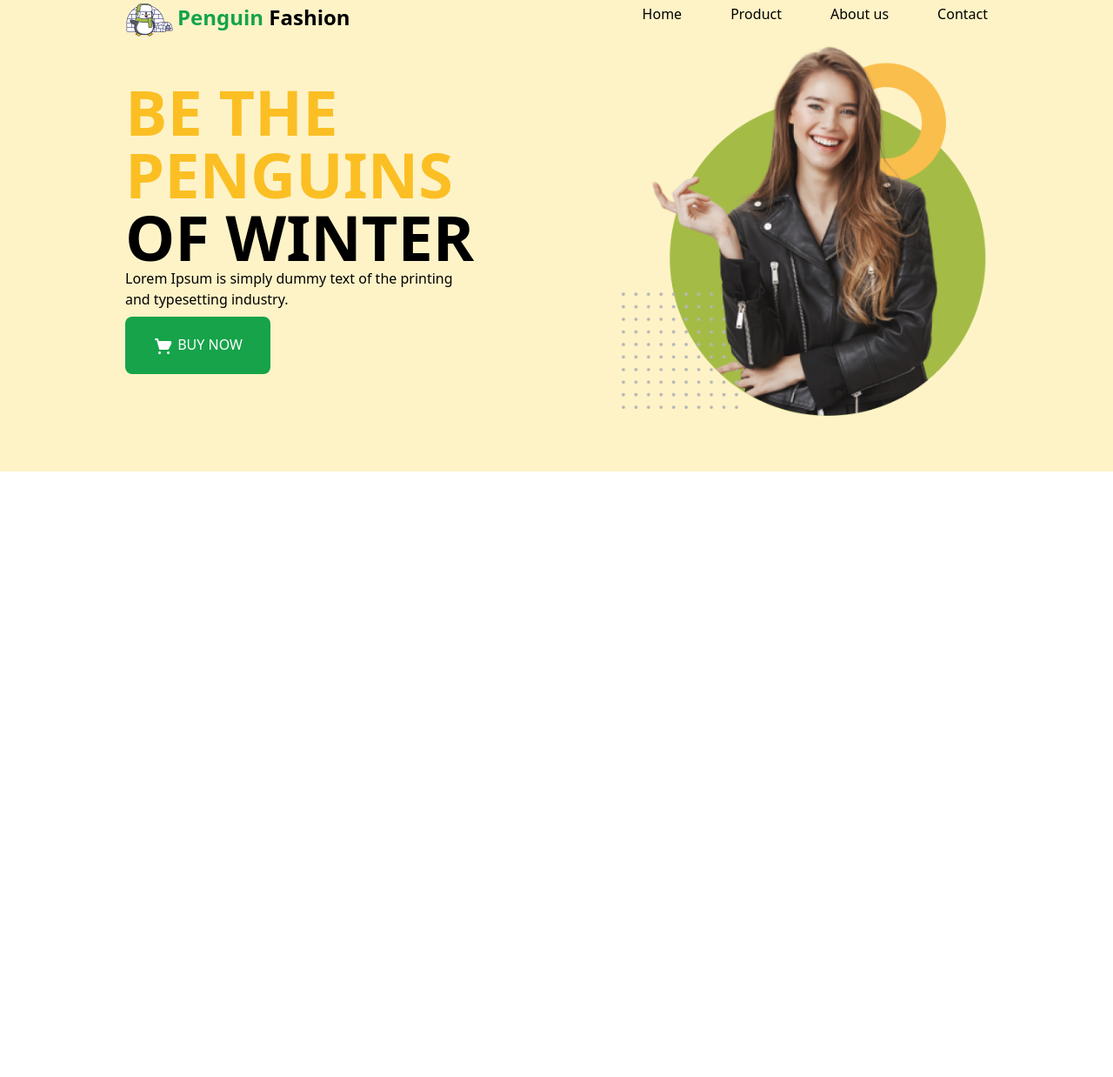
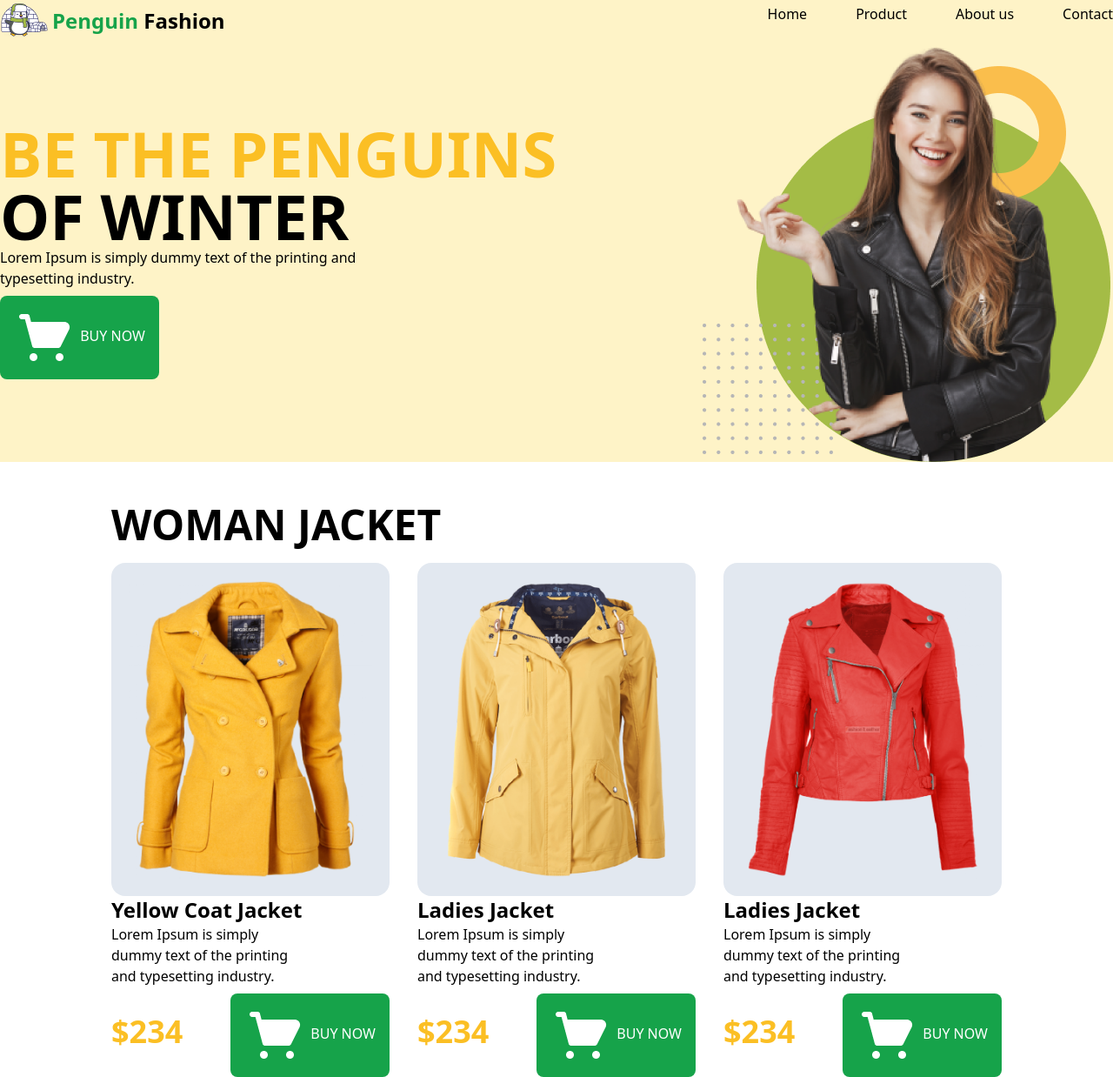
Before and after one commit to nahidraz23/penguin-fashion, a plain HTML site: page index.html in a window 1280 px wide. Shown: the part 44-1282 px from the top of the page at 87% size. Before the commit the page ends 800 px from the top, so only its background shows below. Drawn offline with nearby package versions, Linux system fonts and the light colour scheme.

Commit message:
header section done with very low responsive and woman jacket section done with responsive

```diff
--- a/index.html
+++ b/index.html
@@ -7,9 +7,9 @@
     <title>Penguin Fashion</title>
 </head>
 <body>
-    <header class="bg-amber-100 px-36">
-        <nav class="flex justify-between pt-12">
-            <div class="flex">
+    <header class="bg-amber-100">
+        <nav class="flex justify-between pt-12 flex-col lg:flex-row">
+            <div class="flex items-center justify-center">
                 <img src="./icons/penguin.png" alt="">
                 <h1 class="text-2xl font-bold ml-1"><span class="text-green-600">Penguin</span> Fashion</h1>
             </div>
@@ -22,25 +22,70 @@
                 </ul>
             </div>
         </nav>
-        <div class="flex justify-between items-center pb-16">
+        <div class="flex flex-col lg:flex-row justify-between items-center">
             <div>
-                <h1 class="text-black text-7xl uppercase font-extrabold"><span class="text-amber-400">Be the Penguins</span><br>
+                <h1 class="text-black text-3xl lg:text-7xl uppercase font-extrabold"><span class="text-amber-400">Be the Penguins</span><br>
                     of Winter</h1>
-                <p class="w-2/3">Lorem Ipsum is simply dummy text of the printing
+                <p class="lg:w-2/3">Lorem Ipsum is simply dummy text of the printing
                     and typesetting industry.</p>
-                <button class="bg-green-600 text-white font-medium px-8 py-5 rounded-lg mt-2">
-                    <img src="./icons/shopping-cart 1.png" alt="" class="inline h-6 w-6">
+                <button class="bg-green-600 text-white font-medium px-4 py-3 rounded-lg mt-2">
+                    <img src="./icons/shopping-cart 1.png" alt="" class="inline">
                     BUY NOW</button>
             </div>
             <div>
                 <img src="./images/model.png" alt="">
             </div>
         </div>
-
     </header>
 
-    <main>
-
+    <main class="lg:px-32 mt-12">
+            <section class="">
+                <h1 class="uppercase text-5xl font-bold">Woman Jacket</h1>
+                <div class="grid grid-cols-1 md:grid-cols-2 lg:grid-cols-3 gap-8 mt-5">
+                    <div class="">
+                        <div class=" bg-slate-200 rounded-2xl p-5">
+                            <img src="./images/jacket-1.png" alt="">
+                        </div>
+                        <h2 class="text-2xl font-bold">Yellow Coat Jacket </h2>
+                        <p class="lg:w-2/3">Lorem Ipsum is simply dummy text of the
+                            printing and typesetting industry.</p>
+                        <div class="flex justify-between  items-center">
+                            <h2 class="text-4xl font-black text-amber-400">$234</h2>
+                            <button class="bg-green-600 text-white font-medium px-4 py-3 rounded-lg mt-2">
+                                <img src="./icons/shopping-cart 1.png" alt="" class="inline">
+                                BUY NOW</button>
+                        </div>
+                    </div>
+                    <div class="">
+                        <div class="bg-slate-200 rounded-2xl p-5">
+                            <img src="./images/jacket-2.png" alt="">
+                        </div>
+                        <h2 class="text-2xl font-bold">Ladies Jacket</h2>
+                        <p class="lg:w-2/3">Lorem Ipsum is simply dummy text of the
+                            printing and typesetting industry.</p>
+                        <div class="flex justify-between items-center">
+                            <h2 class="text-4xl font-black text-amber-400">$234</h2>
+                            <button class="bg-green-600 text-white font-medium px-4 py-3 rounded-lg mt-2">
+                                <img src="./icons/shopping-cart 1.png" alt="" class="inline">
+                                BUY NOW</button>
+                        </div>
+                    </div>
+                    <div class="">
+                        <div class="p-5 bg-slate-200 rounded-2xl">
+                            <img src="./images/jacket-3.png" alt="">
+                        </div>
+                        <h2 class="text-2xl font-bold">Ladies Jacket </h2>
+                        <p class="lg:w-2/3">Lorem Ipsum is simply dummy text of the
+                            printing and typesetting industry.</p>
+                        <div class="flex justify-between items-center">
+                            <h2 class="text-4xl font-black text-amber-400">$234</h2>
+                            <button class="bg-green-600 text-white font-medium px-4 py-3 rounded-lg mt-2">
+                                <img src="./icons/shopping-cart 1.png" alt="" class="inline">
+                                BUY NOW</button>
+                        </div>
+                    </div>
+                </div>
+            </section>
     </main>
 
     <footer>
```
